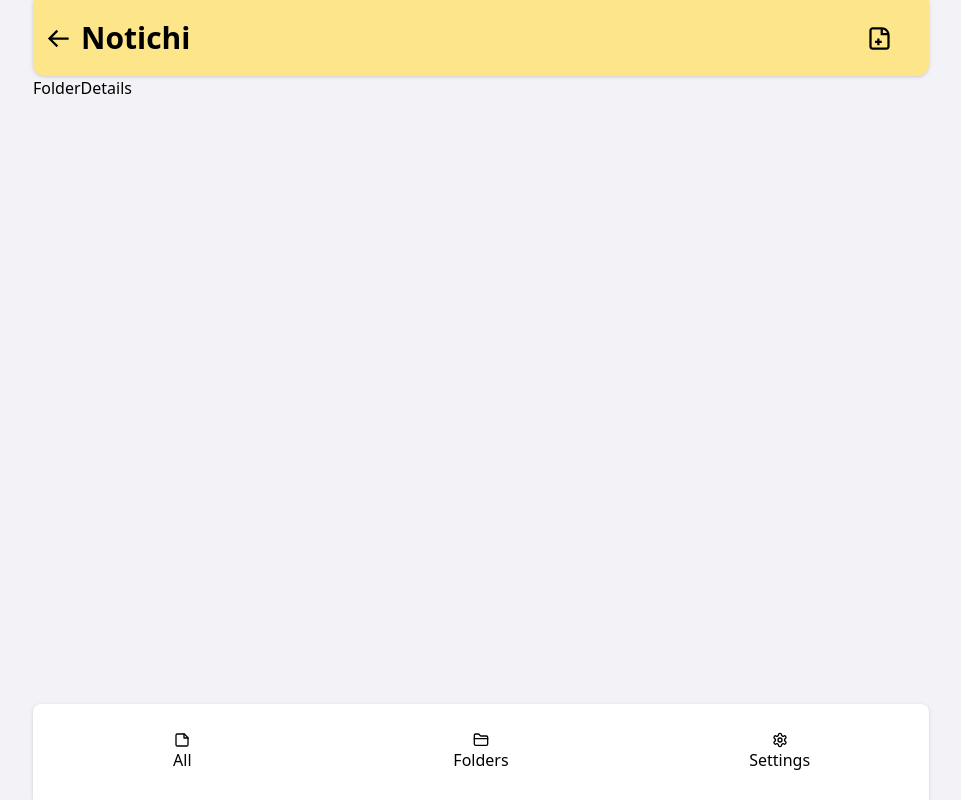
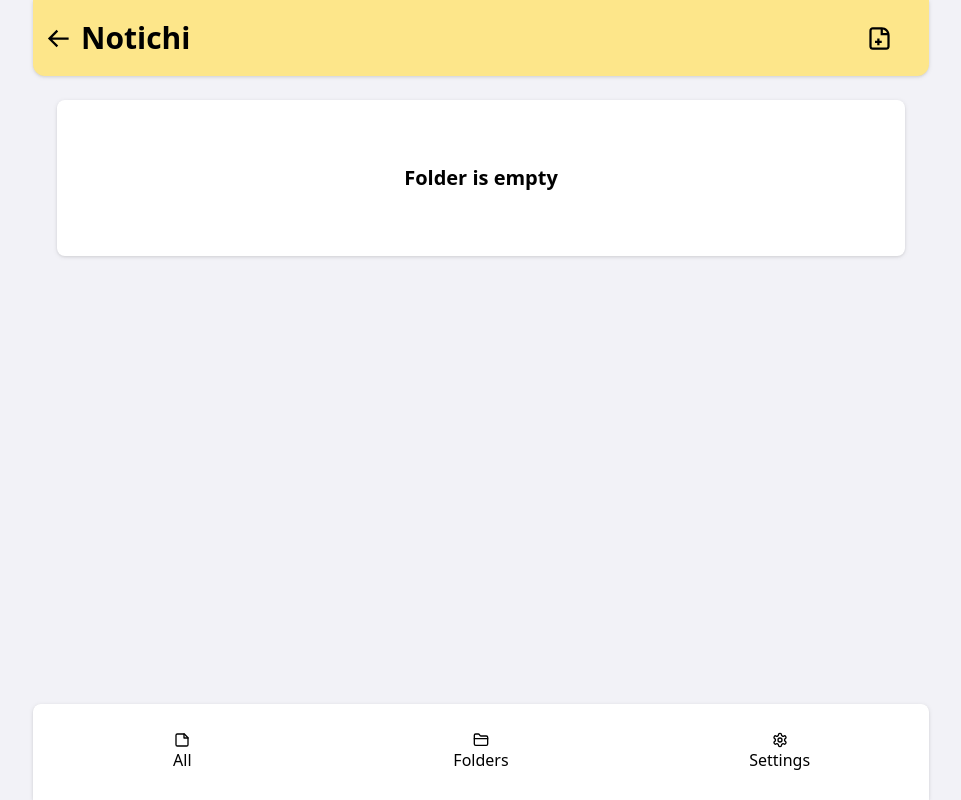
Before and after one commit to MasoudSR/notichi, a Next.js app: page /folders/1 in a window 1280 px wide. Shown: the whole page, without its empty margins (159-1120 px from the left). Built offline with nearby package versions, Linux system fonts and the light colour scheme.

Commit message:
show notes in folders added

```diff
--- a/src/app/folders/[folderId]/page.tsx
+++ b/src/app/folders/[folderId]/page.tsx
@@ -1,5 +1,7 @@
+import FolderDetailsPage from "@/components/template/FolderDetailsPage";
+
 export default function FolderDetails() {
   return (
-    <div>FolderDetails</div>
+    <FolderDetailsPage />
   )
 }
--- a/src/app/page.tsx
+++ b/src/app/page.tsx
@@ -5,10 +5,12 @@
 import { useEffect, useState } from "react";
 
 export default function Home() {
-	const [notes, setNotes] = useState<{ id: string; title: string; text: string }[]>([]);
+	const [notes, setNotes] = useState<
+		{ id: string; title: string; text: string; folderId: string; folderName: string }[]
+	>([]);
 	useEffect(() => {
-		const data = loadStorage()
-		setNotes(data.notes)
+		const data = loadStorage();
+		setNotes(data.notes);
 	}, []);
 	return (
 		<main>
--- /dev/null
+++ b/src/components/template/FolderDetailsPage.tsx
@@ -0,0 +1,29 @@
+"use client";
+
+import loadStorage from "@/helpers/loadStorage";
+import { useEffect, useState } from "react";
+import Note from "../module/Note";
+import { useParams } from "next/navigation";
+
+type NoteType = { id: string; title: string; text: string; folderId: string; folderName: string };
+
+export default function FolderDetailsPage() {
+	const [notes, setNotes] = useState<NoteType[]>([]);
+	const param = useParams();
+	useEffect(() => {
+		const data = loadStorage();
+		const folderNotes = data.notes.filter((note: NoteType) => note.folderId === param.folderId);
+		setNotes(folderNotes);
+		console.log(notes);
+	}, []);
+	return (
+		<div>
+			{notes.length === 0 && (
+				<h1 className="bg-white rounded-lg m-6 drop-shadow p-16 text-center font-bold text-xl">Folder is empty</h1>
+			)}
+			{notes.map((note: { id: string; title: string; text: string }) => (
+				<Note key={note.id} id={note.id} title={note.title} text={note.text} />
+			))}
+		</div>
+	);
+}
```
